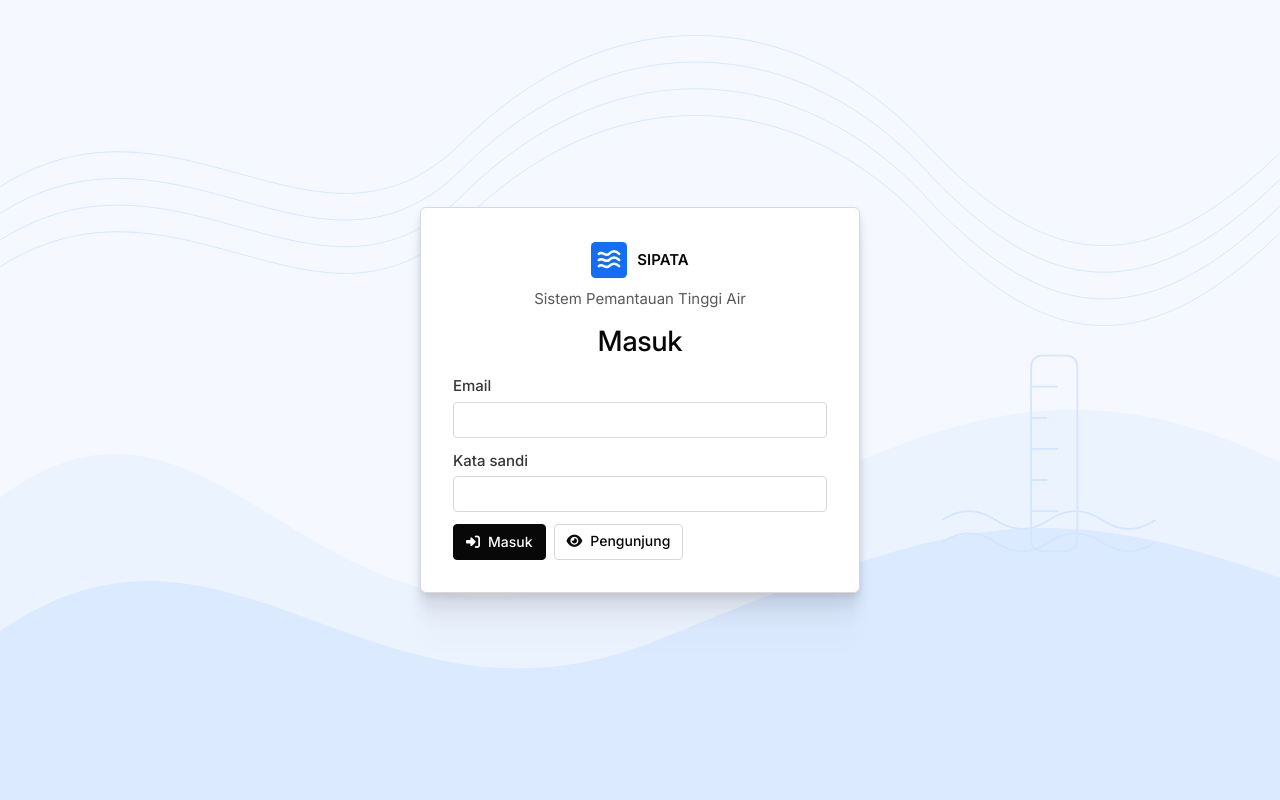
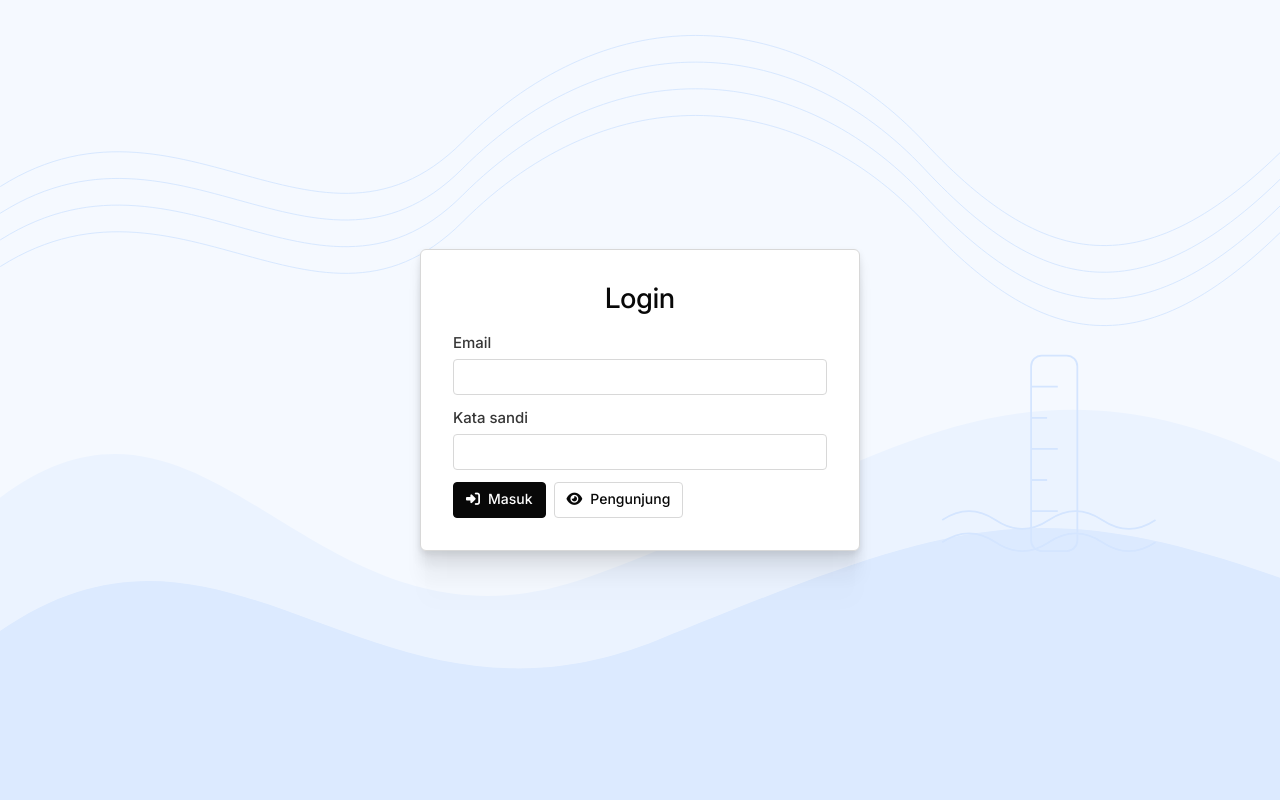
Before and after one commit to adeyoga-dev/water-level-monitor, a PHP site: page /login.php in a window 1280 px wide. Run offline with PHP 8.4, Linux system fonts and the light colour scheme.

Commit message:
fix: Update title in login page from 'Masuk' to 'Login' for consistency

```diff
--- a/app/auth-view.php
+++ b/app/auth-view.php
@@ -22,8 +22,6 @@
             <section aria-label="Masuk ke SIPATA">
                 <div class="card mb-0">
                     <div class="card-body">
-                        <a class="flow-logo d-flex align-items-center justify-content-center text-decoration-none mb-2" href="/login.php"><img class="flow-brand-mark" src="/assets/images/flow-mark-blue.svg" alt="" width="36" height="36"><span>SIPATA</span></a>
-                        <p class="text-muted text-center mb-4">Sistem Pemantauan Tinggi Air</p>
                         <h1 class="h3 text-center mb-4"><?= h($title) ?></h1>
                         <?php if ($error): ?><div class="alert alert-danger" role="alert"><?= h(uiText($error)) ?></div><?php endif ?>
                         <?php if ($message ?? null): ?><div class="alert alert-success" role="status"><?= h($message) ?></div><?php endif ?>
--- a/public/login.php
+++ b/public/login.php
@@ -18,5 +18,5 @@ if ($_SERVER['REQUEST_METHOD'] === 'POST') {
         $error = $e->getMessage();
     }
 }
-$title = 'Masuk';
+$title = 'Login';
 require dirname(__DIR__) . '/app/auth-view.php';
```
